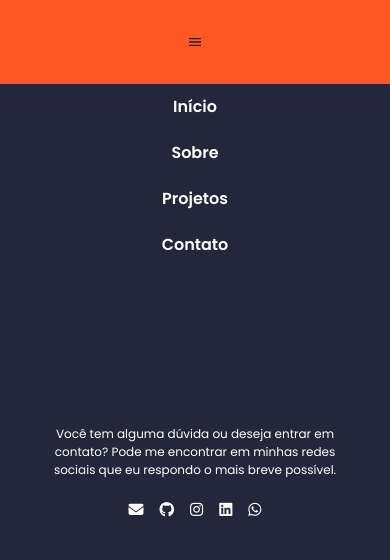
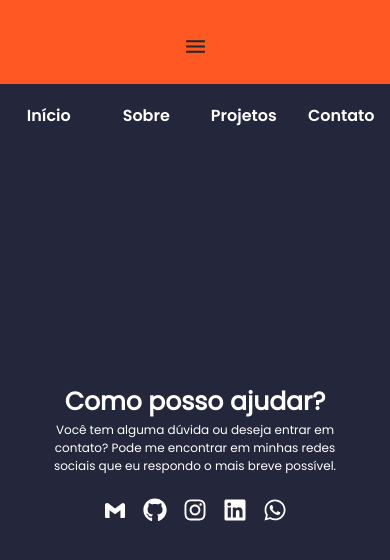
Before and after one commit to thosijulio/thosijulio.github.io, a React (Create React App) app: page /contact in a window 390 px wide. Both pictures are taken after a click on the icon 195 px from the left and 42 px from the top of the page. Shown: the top 560 px of the page. Built offline with nearby package versions, Linux system fonts and the light colour scheme; a web font is replaced by a local one.

Commit message:
animacao no Header; Edicao dos icones no contato

```diff
--- a/src/components/Header.css
+++ b/src/components/Header.css
@@ -13,7 +13,31 @@ header {
 header>svg {
   align-self: center;
   margin: 4vh auto;
-  display: none !important;
+  display: none;
+  /* Hide by default */
+}
+
+header>nav {
+  display: flex;
+  /* Show by default */
+  flex-direction: row;
+  opacity: 1;
+  transition: max-height 0.7s ease-in-out, opacity 0.7s ease-in-out;
+  max-height: none;
+  overflow: visible;
+}
+
+header>nav.show {
+  display: flex;
+  max-height: 500px;
+  /* Adjust as needed */
+  opacity: 1;
+}
+
+header>nav.hide {
+  display: flex;
+  max-height: 0;
+  opacity: 0;
 }
 
 header>nav>a {
@@ -41,12 +65,17 @@ header>nav>a:hover {
 
   header>svg {
     display: block !important;
+    /* Show dropdown button on mobile */
   }
 
   header>nav {
+    display: none;
+    /* Hide navbar by default on mobile */
+    width: 100%;
+  }
+
+  header>nav.show {
     display: flex;
-    flex-direction: column;
-    width: 100%;
   }
 
   header>nav>a {
--- a/src/components/Header.js
+++ b/src/components/Header.js
@@ -1,7 +1,7 @@
 import { useEffect, useState } from "react";
 import { Link } from "react-router-dom";
+import { MdMenu } from "react-icons/md";
 import showHeaderNavBar from "../helpers/showHeaderNavBar";
-import { MdMenu } from "react-icons/md";
 import "./Header.css";
 
 function Header() {
@@ -33,9 +33,10 @@ function Header() {
     <header>
       <MdMenu
         id="drop-down-btn"
+        fontSize="25px"
         onClick={() => setShowDropDownMenu(!showDropDownMenu)}
       />
-      <nav id="header-nav-bar">
+      <nav id="header-nav-bar" className={showDropDownMenu ? "show" : ""}>
         <Link onClick={handleNavClick} to="/">
           Início
         </Link>
--- a/src/helpers/showHeaderNavBar.js
+++ b/src/helpers/showHeaderNavBar.js
@@ -1,10 +1,12 @@
 const showHeaderNavBar = (showNav) => {
-  const navBar = document.getElementById('header-nav-bar');
+  const navBar = document.getElementById("header-nav-bar");
   if (showNav) {
-    navBar.style.display = 'flex';
+    navBar.classList.add("show");
+    navBar.classList.remove("hide");
   } else {
-    navBar.style.display = 'none';
+    navBar.classList.add("hide");
+    navBar.classList.remove("show");
   }
-}
+};
 
 module.exports = showHeaderNavBar;
--- a/src/pages/Contact.css
+++ b/src/pages/Contact.css
@@ -28,19 +28,25 @@
   padding: 15px;
 }
 
-.role-social-links > a > i {
+.role-social-links>a>svg {
   color: #FFF;
-  font-size: 30px;
-  padding: 8px ;
+  font-size: 50px;
+  padding: 8px;
   text-decoration: none;
 }
 
-.role-social-links > a > i:hover {
+.role-social-links>a>svg:hover {
   color: #FF5823;
   text-decoration: none;
 }
 
 @media screen and (max-width: 600px) {
+  .contact-section {
+    align-items: center;
+    flex-direction: column;
+    padding: 0;
+  }
+
   .contact-role {
     width: 80%;
   }
@@ -53,7 +59,7 @@
     font-size: 12px;
   }
 
-  .role-social-links > a > i {
-    font-size: 15px;
+  .role-social-links>a>svg {
+    font-size: 40px;
   }
 }
--- a/src/pages/Contact.js
+++ b/src/pages/Contact.js
@@ -1,39 +1,58 @@
-import './Contact.css';
+import { BiLogoGmail } from "react-icons/bi";
+import { FaGithub, FaInstagram, FaLinkedin, FaWhatsapp } from "react-icons/fa";
+import "./Contact.css";
 
 function Contact() {
   return (
     <section className="contact-section">
       <div className="contact-main-text">
-        <span>
-          {" "}
-          Como posso ajudar?
-        </span>
+        <span> Como posso ajudar?</span>
       </div>
       <div className="contact-role">
         <div className="role-text">
-          Você tem alguma dúvida ou deseja entrar em contato?
-          Pode me encontrar em minhas redes sociais que eu respondo o mais breve possível.
+          Você tem alguma dúvida ou deseja entrar em contato? Pode me encontrar
+          em minhas redes sociais que eu respondo o mais breve possível.
         </div>
         <div className="role-social-links">
-          <a href="mailto:thosijulio@gmail.com" target="_blank" rel="noreferrer">
-            <i class="fa-solid fa-envelope" />
+          <a
+            href="mailto:thosijulio@gmail.com"
+            target="_blank"
+            rel="noreferrer"
+          >
+            <BiLogoGmail />
           </a>
-          <a href="http://www.github.com/thosijulio" target="_blank" rel="noreferrer">
-            <i class="fa-brands fa-github" />
+          <a
+            href="http://www.github.com/thosijulio"
+            target="_blank"
+            rel="noreferrer"
+          >
+            <FaGithub />
           </a>
-          <a href="https://www.instagram.com/thosijulio" target="_blank" rel="noreferrer">
-            <i class="fa-brands fa-instagram" />
+          <a
+            href="https://www.instagram.com/thosijulio"
+            target="_blank"
+            rel="noreferrer"
+          >
+            <FaInstagram />
           </a>
-          <a href="https://linkedin.com.br/in/thosijulio" target="_blank" rel="noreferrer">
-            <i class="fa-brands fa-linkedin" />
+          <a
+            href="https://linkedin.com.br/in/thosijulio"
+            target="_blank"
+            rel="noreferrer"
+          >
+            <FaLinkedin />
           </a>
-          <a href="https://wa.me/5514991895484" target="_blank" rel="noreferrer">
-            <i class="fa-brands fa-whatsapp" />
+          <a
+            href="https://wa.me/5514991624794"
+            target="_blank"
+            rel="noreferrer"
+          >
+            <FaWhatsapp />
           </a>
         </div>
       </div>
     </section>
-  )
+  );
 }
 
 export default Contact;
```
